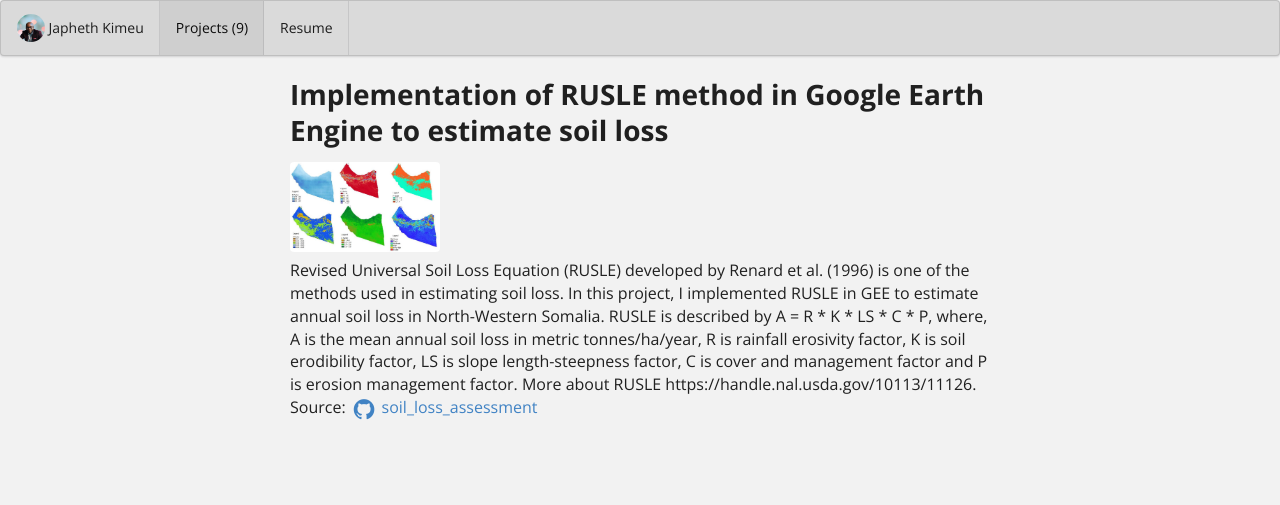
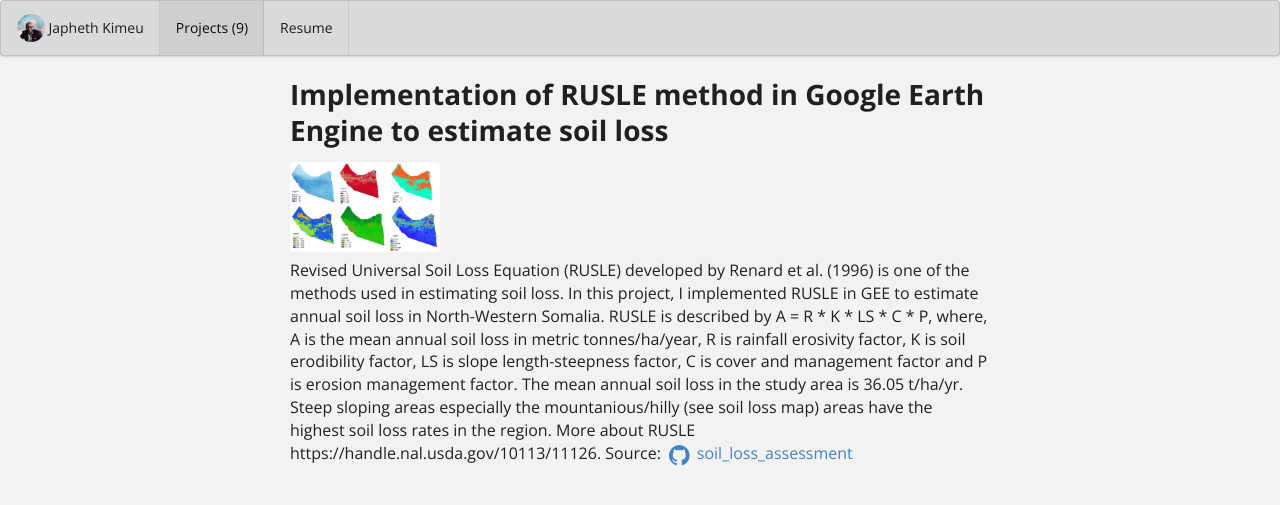
Before and after one commit to japhethkimeu/japhethkimeu.github.io, a Jekyll site: the page built from projects/project-3.md, in a window 1280 px wide. Shown: the top 505 px of the page. Built offline with Jekyll 4.4.1, drawn with Linux system fonts in a browser that asks for light colours.

Commit message:
Update project-3.md

```diff
--- a/projects/project-3.md
+++ b/projects/project-3.md
@@ -19,5 +19,5 @@
  </div>
 
 
-Revised Universal Soil Loss Equation (RUSLE) developed by Renard et al. (1996) is one of the methods used in estimating soil loss. In this project, I implemented RUSLE in GEE to estimate annual soil loss in North-Western Somalia. RUSLE is described by A = R * K * LS * C * P, where, A is the mean annual soil loss in metric tonnes/ha/year, R is rainfall erosivity factor, K is soil erodibility factor, LS is slope length-steepness factor, C is cover and management factor and P is erosion management factor. More about RUSLE https://handle.nal.usda.gov/10113/11126.
+Revised Universal Soil Loss Equation (RUSLE) developed by Renard et al. (1996) is one of the methods used in estimating soil loss. In this project, I implemented RUSLE in GEE to estimate annual soil loss in North-Western Somalia. RUSLE is described by A = R * K * LS * C * P, where, A is the mean annual soil loss in metric tonnes/ha/year, R is rainfall erosivity factor, K is soil erodibility factor, LS is slope length-steepness factor, C is cover and management factor and P is erosion management factor. The mean annual soil loss in the study area is 36.05 t/ha/yr. Steep sloping areas especially the mountanious/hilly (see soil loss map) areas have the highest soil loss rates in the region. More about RUSLE https://handle.nal.usda.gov/10113/11126.
 Source: <a href="https://github.com/japhethkimeu/soil_loss_estimation"><i class="large github icon "></i>soil_loss_assessment</a>
```
